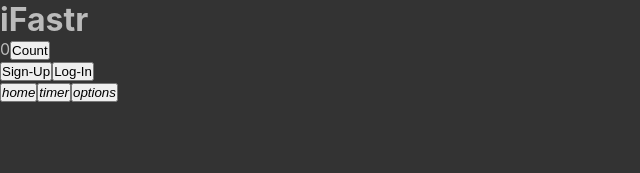
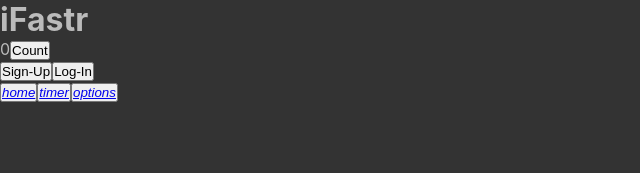
Before and after one commit to i-MCcarri/iFastr, a React (Create React App) app: page / in a window 1280 px wide. Shown: the top 173 px of the page, without its empty margins (0-640 px from the left). Built offline with nearby package versions, Linux system fonts and the light colour scheme.

Commit message:
added link paths to fotter

```diff
--- a/src/components/Footer.js
+++ b/src/components/Footer.js
@@ -5,11 +5,11 @@ export default class Footer extends React.Component {
         return (
             <div id='footer'>
                 <label htmlFor='home'></label>
-                <button id='home'><i className="fas fa-home">home</i></button>
-                <label htmlFor='signUp'></label>
-                <button id='signUp'><i className="fas fa-stopwatch">timer</i></button>
-                <label htmlFor='signUp'></label>
-                <button id='signUp'><i className="fas fa-stream">options</i></button>
+                <button id='home'><a href='./home'><i className="fas fa-home">home</i></a></button>
+                <label htmlFor='timer'></label>
+                <button id='timer'><a href='./timer'><i className="fas fa-stopwatch">timer</i></a></button>
+                <label htmlFor='options'></label>
+                <button id='options'><a href='./options'><i className="fas fa-stream">options</i></a></button>
             </div>
         );
     }
```
